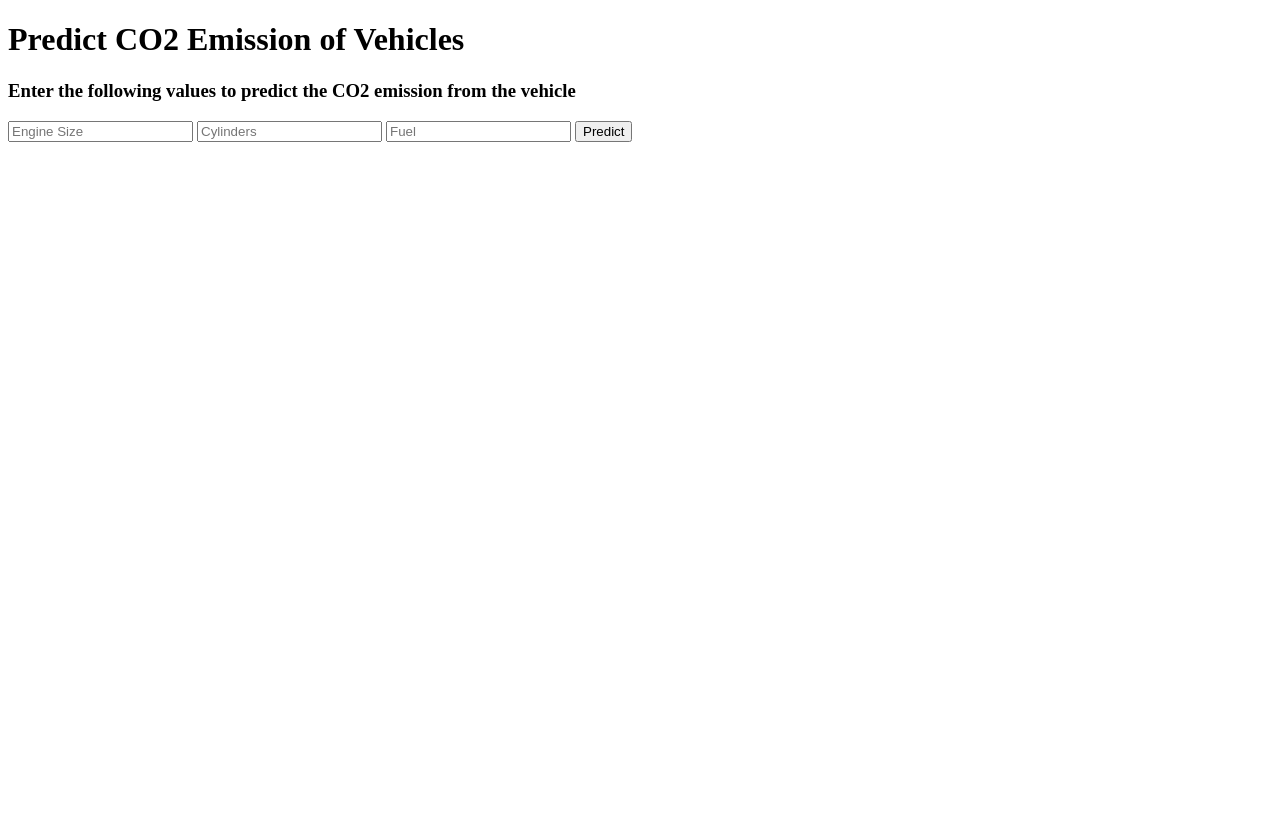
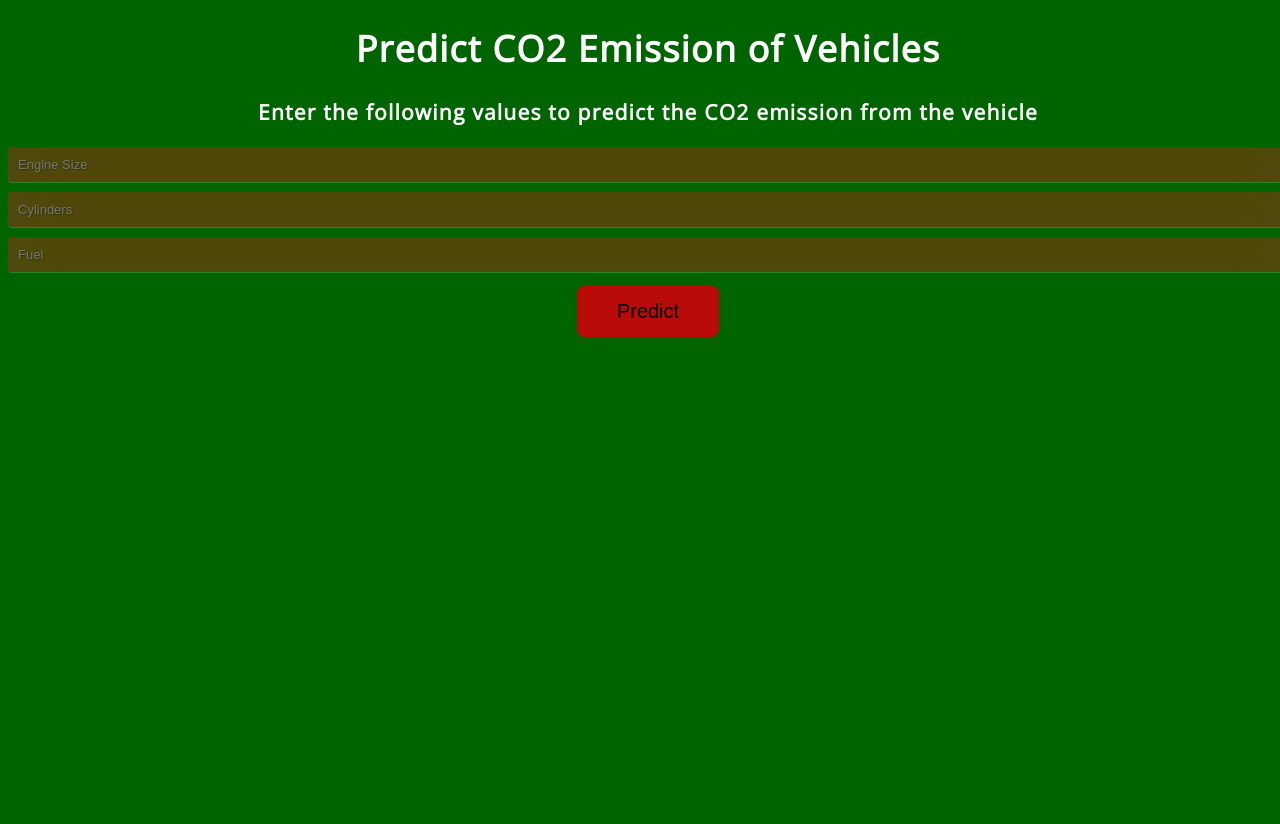
Before and after one commit to Jishnudeep/FlaskProject, a Flask app: page / in a window 1280 px wide. Before the commit the page ends 142 px from the top, so only its background shows below. Run offline with Flask 2, Linux system fonts and the light colour scheme; parts of the project's set-up code (start-up, migrations or seed data) failed here and were passed over.

Commit message:
Completed

```diff
--- a/static/css/style.css
+++ b/static/css/style.css
@@ -1 +1,62 @@
-@import url(https://fonts.googleapis.com/css?family=Open+Sans);
+@import url("https://fonts.googleapis.com/css?family=Open+Sans");
+
+.btn{
+  background-color: #ba0b0b; /* Green */
+  border: none;
+  text-align: center;
+  border-radius: 8px;
+  padding: 14px 40px;
+  text-decoration: none;
+  display: inline-block;
+  font-size: 20px;
+  margin: 4px 2px;
+  cursor: pointer;
+}
+.btn:hover { background-color: #0a0000; box-shadow: 0 12px 16px 0 rgba(0,0,0,0.24),0 17px 50px 0 rgba(0,0,0,0.19); }
+
+* { -webkit-box-sizing:border-box; -moz-box-sizing:border-box; box-sizing:border-box; }
+
+
+html { width: 100%; height:100%; overflow:hidden; }
+
+body {
+	width: 100%;
+	height:100%;
+	font-family: 'Open Sans', sans-serif;
+	color: #fff;
+	font-size: 18px;
+	text-align:center;
+	letter-spacing:1.2px;
+	background: darkgreen;
+	filter: progid:DXImageTransform.Microsoft.gradient( startColorstr='#3E1D6D', endColorstr='#092756',GradientType=1 );
+
+}
+.login {
+	position: absolute;
+	top: 40%;
+	left: 50%;
+	margin: -150px 0 0 -150px;
+	width:400px;
+	height:400px;
+}
+
+.login h1 { color: #fff; text-shadow: 0 0 10px rgba(0,0,0,0.3); letter-spacing:1px; text-align:center; }
+
+input {
+	width: 100%;
+	margin-bottom: 10px;
+	background: rgba(255,0,0,0.3);
+	border: none;
+	outline: none;
+	padding: 10px;
+	font-size: 13px;
+	color: #fff;
+	text-shadow: 1px 1px 1px rgba(0,0,0,0.3);
+	border-radius: 4px;
+	box-shadow: inset 0 -5px 45px rgba(100,100,100,0.2), 0 1px 1px rgba(255,255,255,0.2);
+	-webkit-transition: box-shadow .5s ease;
+	-moz-transition: box-shadow .5s ease;
+	-o-transition: box-shadow .5s ease;
+	transition: box-shadow .5s ease;
+}
+input:focus { box-shadow: inset 0 -5px 45px rgba(100,100,100,0.4), 0 1px 1px rgba(255,255,255,0.2); }
--- a/templates/index.html
+++ b/templates/index.html
@@ -5,15 +5,15 @@
   <meta charset="UTF-8">
   <title>CO2 Emission Predictor</title>
   <link href='https://fonts.googleapis.com/css?family=Pacifico' rel='stylesheet' type='text/css'>
-<link href='https://fonts.googleapis.com/css?family=Arimo' rel='stylesheet' type='text/css'>
-<link href='https://fonts.googleapis.com/css?family=Hind:300' rel='stylesheet' type='text/css'>
-<link href='https://fonts.googleapis.com/css?family=Open+Sans+Condensed:300' rel='stylesheet' type='text/css'>
-<link rel="stylesheet" href="{{ url_for('static', filename='css/style.css') }}">
+    <link href='https://fonts.googleapis.com/css?family=Arimo' rel='stylesheet' type='text/css'>
+  <link href='https://fonts.googleapis.com/css?family=Hind:300' rel='stylesheet' type='text/css'>
+  <link href='https://fonts.googleapis.com/css?family=Open+Sans+Condensed:300' rel='stylesheet' type='text/css'>
+  <link rel="stylesheet" href="{{ url_for('static', filename='css/style.css') }}">
 
 </head>
 
 <body>
- <div class="login">
+ <div class="Login">
 	<h1>Predict CO2 Emission of Vehicles</h1>
      <h3> Enter the following values to predict the CO2 emission from the vehicle</h3>
 
```
